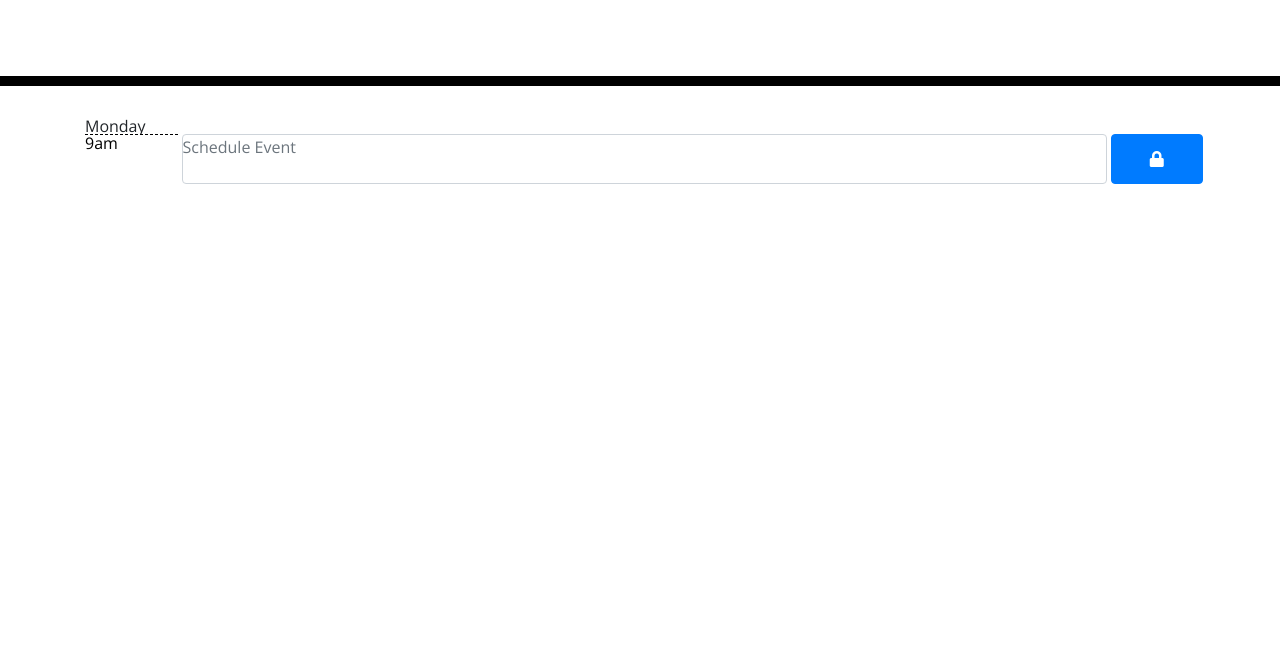
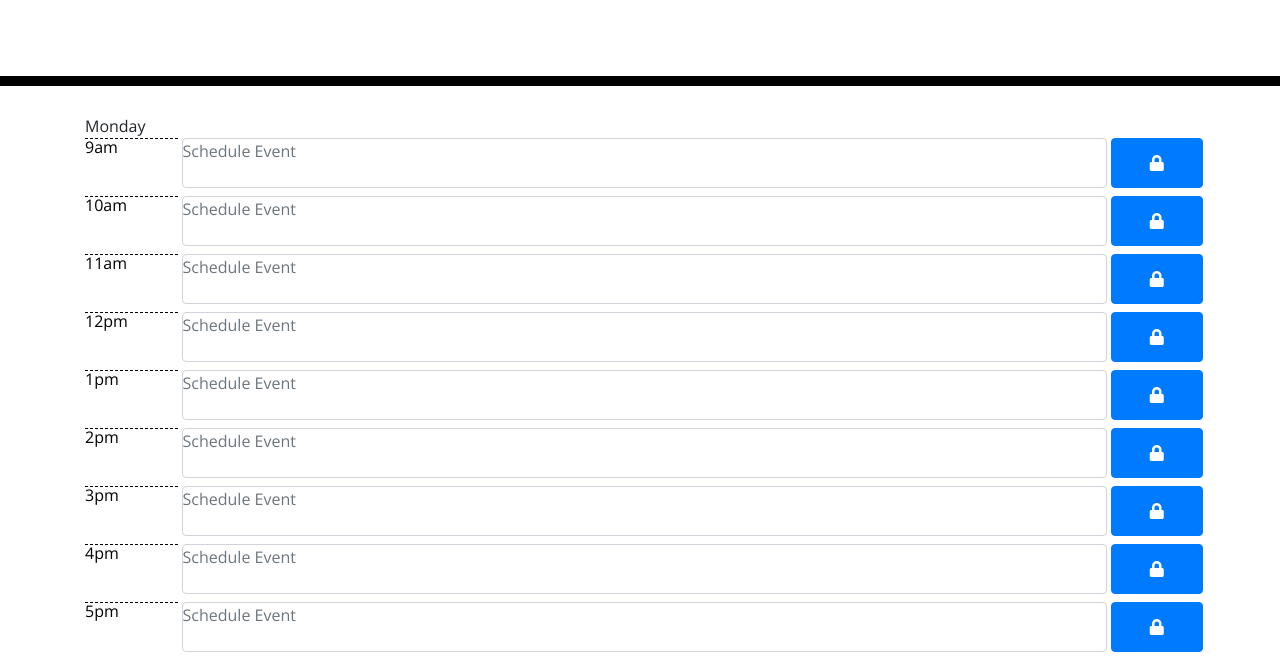
Before and after one commit to abdulhakeemdahir/Work-Day-Scheduler-Application, a plain HTML site: page index.html in a window 1280 px wide. Shown: the part 182-838 px from the top of the page. Before the commit the page ends 800 px from the top, so only its background shows below. Drawn offline with nearby package versions, Linux system fonts and the light colour scheme; files that its build step writes are made by us from their sources.

Commit message:
Added business hours

```diff
--- a/index.html
+++ b/index.html
@@ -36,11 +36,108 @@
       <!-- Timeblocks go here -->
       <!-- <div class="flex-container"> -->
       <div class="d-flex flex-column col-12 p-0">
-        <div class="d-flex flex-row p-0">
+        <div class="d-flex flex-row p-0 my-1">
           <div class="hour col-1 p-0">9am</div>
           <textarea
             class="col-10 mx-1 p-0 form-control"
             placeholder="Schedule Event"
+            data-hour="9"
+          ></textarea>
+          <button
+            type="button"
+            class="col-1 fa fa-lock p-0 btn btn-primary"
+          ></button>
+        </div>
+        <div class="d-flex flex-row p-0 my-1">
+          <div class="hour col-1 p-0">10am</div>
+          <textarea
+            class="col-10 mx-1 p-0 form-control"
+            placeholder="Schedule Event"
+            data-hour="10"
+          ></textarea>
+          <button
+            type="button"
+            class="col-1 fa fa-lock p-0 btn btn-primary"
+          ></button>
+        </div>
+        <div class="d-flex flex-row p-0 my-1">
+          <div class="hour col-1 p-0">11am</div>
+          <textarea
+            class="col-10 mx-1 p-0 form-control"
+            placeholder="Schedule Event"
+            data-hour="11"
+          ></textarea>
+          <button
+            type="button"
+            class="col-1 fa fa-lock p-0 btn btn-primary"
+          ></button>
+        </div>
+        <div class="d-flex flex-row p-0 my-1">
+          <div class="hour col-1 p-0">12pm</div>
+          <textarea
+            class="col-10 mx-1 p-0 form-control"
+            placeholder="Schedule Event"
+            data-hour="12"
+          ></textarea>
+          <button
+            type="button"
+            class="col-1 fa fa-lock p-0 btn btn-primary"
+          ></button>
+        </div>
+        <div class="d-flex flex-row p-0 my-1">
+          <div class="hour col-1 p-0">1pm</div>
+          <textarea
+            class="col-10 mx-1 p-0 form-control"
+            placeholder="Schedule Event"
+            data-hour="13"
+          ></textarea>
+          <button
+            type="button"
+            class="col-1 fa fa-lock p-0 btn btn-primary"
+          ></button>
+        </div>
+        <div class="d-flex flex-row p-0 my-1">
+          <div class="hour col-1 p-0">2pm</div>
+          <textarea
+            class="col-10 mx-1 p-0 form-control"
+            placeholder="Schedule Event"
+            data-hour="14"
+          ></textarea>
+          <button
+            type="button"
+            class="col-1 fa fa-lock p-0 btn btn-primary"
+          ></button>
+        </div>
+        <div class="d-flex flex-row p-0 my-1">
+          <div class="hour col-1 p-0">3pm</div>
+          <textarea
+            class="col-10 mx-1 p-0 form-control"
+            placeholder="Schedule Event"
+            data-hour="15"
+          ></textarea>
+          <button
+            type="button"
+            class="col-1 fa fa-lock p-0 btn btn-primary"
+          ></button>
+        </div>
+        <div class="d-flex flex-row p-0 my-1">
+          <div class="hour col-1 p-0">4pm</div>
+          <textarea
+            class="col-10 mx-1 p-0 form-control"
+            placeholder="Schedule Event"
+            data-hour="16"
+          ></textarea>
+          <button
+            type="button"
+            class="col-1 fa fa-lock p-0 btn btn-primary"
+          ></button>
+        </div>
+        <div class="d-flex flex-row p-0 my-1">
+          <div class="hour col-1 p-0">5pm</div>
+          <textarea
+            class="col-10 mx-1 p-0 form-control"
+            placeholder="Schedule Event"
+            data-hour="17"
           ></textarea>
           <button
             type="button"
```
